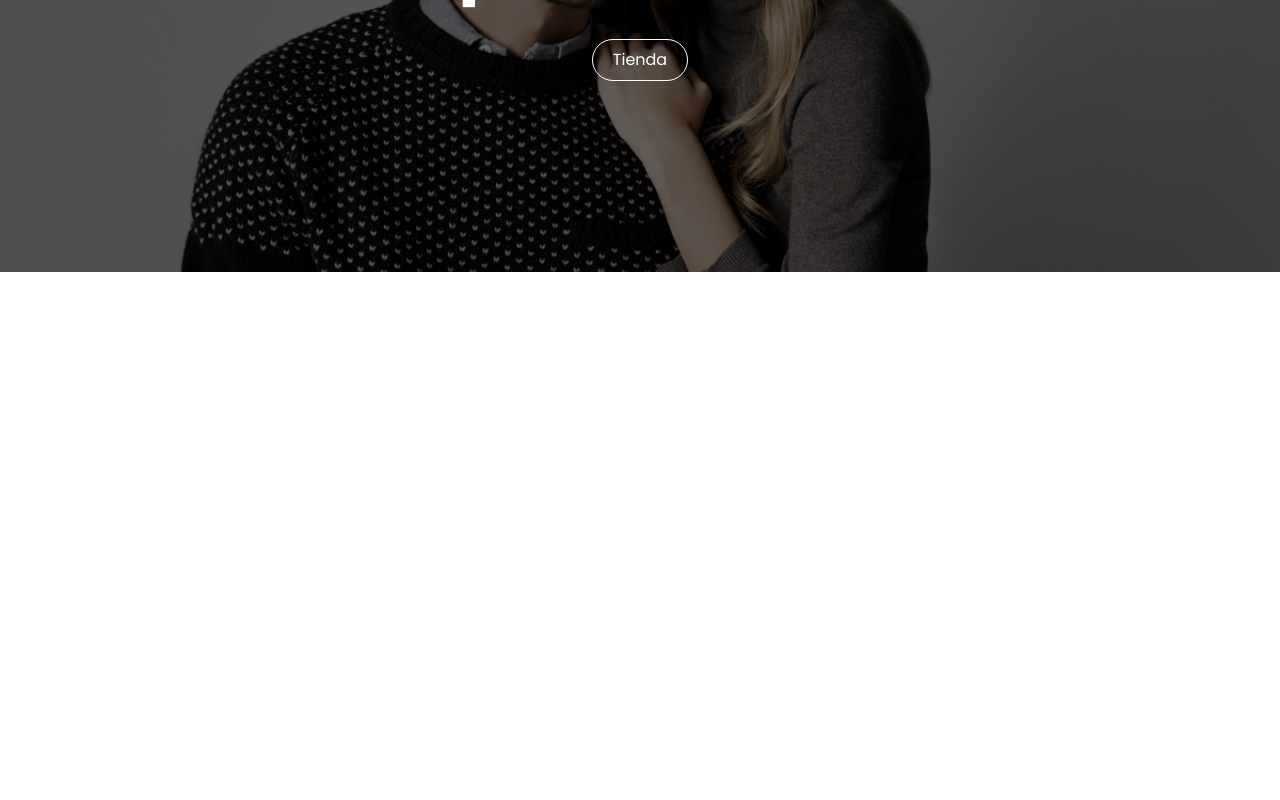
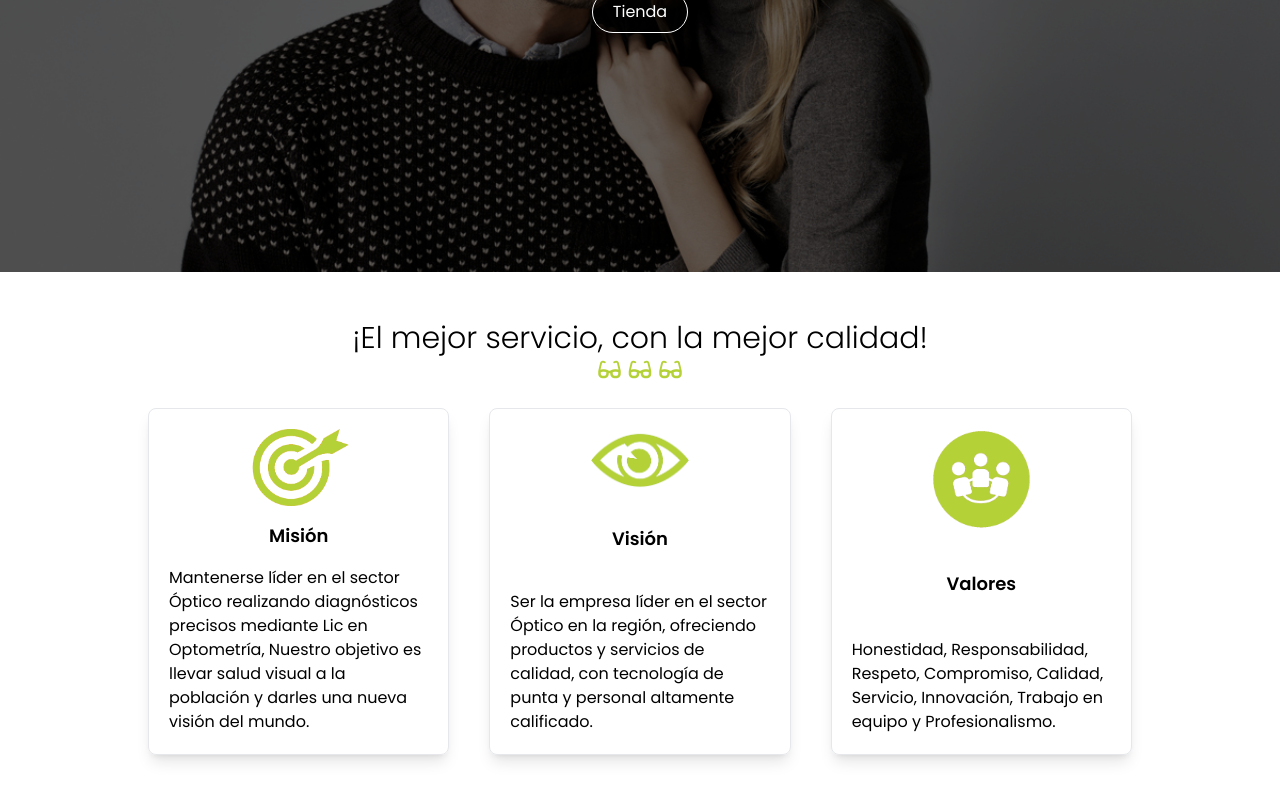
Before and after one commit to FernandoAcTr/ProyectoUnirFrontend, a React (Vite) app: page / in a window 1280 px wide. Shown: the part 368-1168 px from the top of the page. Before the commit the page ends 800 px from the top, so only its background shows below. Built offline with nearby package versions, Linux system fonts and the light colour scheme.

Commit message:
feat: seccion filosofia

```diff
--- a/package.json
+++ b/package.json
@@ -12,12 +12,14 @@
   "dependencies": {
     "react": "^18.3.1",
     "react-dom": "^18.3.1",
-    "react-router": "^7.1.1"
+    "react-router": "^7.1.1",
+    "react-typing-effect": "^2.0.5"
   },
   "devDependencies": {
     "@eslint/js": "^9.17.0",
     "@types/react": "^18.3.18",
     "@types/react-dom": "^18.3.5",
+    "@types/react-typing-effect": "^2.0.7",
     "@vitejs/plugin-react": "^4.3.4",
     "autoprefixer": "^10.4.20",
     "eslint": "^9.17.0",
--- a/src/assets/css/index.css
+++ b/src/assets/css/index.css
@@ -5,3 +5,11 @@
 html {
     font-family: "Poppins", serif;
 }
+
+.container {
+    width: 100%;
+    max-width: max(1024px, 80vw);
+    margin-left: auto;
+    margin-right: auto;
+    @apply px-5;
+}
--- /dev/null
+++ b/src/components/index.ts
@@ -0,0 +1,3 @@
+export { SectionTitle } from './section_title'
+export { Separator } from './separator'
+export { Spacer } from './spacer'
--- /dev/null
+++ b/src/components/section_title/index.tsx
@@ -0,0 +1,17 @@
+import { Separator } from '../separator'
+
+export type SectionTitleProps = {
+  text: string
+  className?: string
+}
+
+export const SectionTitle = (props: SectionTitleProps) => {
+  const { text, className } = props
+
+  return (
+    <div className={className}>
+      <h2 className='text-center text-3xl font-light'>{text}</h2>
+      <Separator />
+    </div>
+  )
+}
--- /dev/null
+++ b/src/components/separator/index.tsx
@@ -0,0 +1,9 @@
+export const Separator = () => {
+  return (
+    <div className='flex justify-center gap-2'>
+      <i className='fa-solid fa-glasses text-accent-400 text-xl'></i>
+      <i className='fa-solid fa-glasses text-accent-400 text-xl'></i>
+      <i className='fa-solid fa-glasses text-accent-400 text-xl'></i>
+    </div>
+  )
+}
--- /dev/null
+++ b/src/components/spacer/index.tsx
@@ -0,0 +1,3 @@
+export const Spacer = () => {
+  return <div className='flex-grow'></div>
+}
--- a/src/layout/guest/navbar.tsx
+++ b/src/layout/guest/navbar.tsx
@@ -13,7 +13,7 @@ export const Navbar = () => {
 
   return (
     <nav
-      className={`flex justify-between items-center h-16 px-5 fixed top-0 inset-x-0 transition-all z-10 ${
+      className={`flex justify-between items-center h-16 px-5 fixed top-0 inset-x-0 transition-all z-20 ${
         isOver ? 'bg-primary-700 shadow-md' : 'bg-transparent'
       }`}
     >
--- /dev/null
+++ b/src/pages/home/filosofia.tsx
@@ -0,0 +1,45 @@
+import { SectionTitle, Spacer } from '../../components'
+
+const Filosofia = () => {
+  return (
+    <section className='mt-12 mb-20'>
+      <SectionTitle text='¡El mejor servicio, con la mejor calidad!' />
+      <div className='container grid grid-cols-1 lg:grid-cols-3 mt-6 gap-10'>
+        <div className='border p-5 rounded-lg shadow-lg w-full mx-auto flex flex-col'>
+          <img src='/img/mision.png' alt='Mision' width={100} className='mx-auto' />
+          <Spacer />
+          <h3 className='text-center font-semibold my-4 text-lg'>Misión</h3>
+          <Spacer />
+          <p>
+            Mantenerse líder en el sector Óptico realizando diagnósticos precisos mediante Lic en Optometría, Nuestro
+            objetivo es llevar salud visual a la población y darles una nueva visión del mundo.
+          </p>
+        </div>
+
+        <div className='border p-5 rounded-lg shadow-lg w-full mx-auto flex flex-col'>
+          <img src='/img/vision.png' alt='Vision' width={100} className='mx-auto' />
+          <Spacer />
+          <h3 className='text-center font-semibold my-4 text-lg'>Visión</h3>
+          <Spacer />
+          <p>
+            Ser la empresa líder en el sector Óptico en la región, ofreciendo productos y servicios de calidad, con
+            tecnología de punta y personal altamente calificado.
+          </p>
+        </div>
+
+        <div className='border p-5 rounded-lg shadow-lg w-full mx-auto flex flex-col'>
+          <img src='/img/valores.png' alt='Valores' width={100} className='mx-auto' />
+          <Spacer />
+          <h3 className='text-center font-semibold my-4 text-lg'>Valores</h3>
+          <Spacer />
+          <p>
+            Honestidad, Responsabilidad, Respeto, Compromiso, Calidad, Servicio, Innovación, Trabajo en equipo y
+            Profesionalismo.
+          </p>
+        </div>
+      </div>
+    </section>
+  )
+}
+
+export default Filosofia
--- /dev/null
+++ b/src/pages/home/header.tsx
@@ -0,0 +1,33 @@
+import ReactTypingEffect from 'react-typing-effect'
+
+const Header = () => {
+  return (
+    <header className='bg-[url(/img/banner3.jpg)] bg-cover bg-center h-[80vh] relative'>
+      <div className='absolute top-0 left-0 w-full h-full bg-black bg-opacity-60'></div>
+      <div className='pt-16 relative flex flex-col items-center justify-center gap-4 z-10 text-white h-full'>
+        <p>¡Hola! Bienvenido a</p>
+        <ReactTypingEffect
+          text={['Óptica Tovar', 'La Óptica que Cortazar prefiere.', 'Tu mejor opción.']}
+          cursorClassName='text-7xl'
+          typingDelay={500}
+          speed={50}
+          eraseSpeed={50}
+          eraseDelay={2500}
+          displayTextRenderer={(text) => {
+            return (
+              <h1 className='text-7xl mb-6 font-bold'>
+                {text.split('').map((char, i) => {
+                  const key = `${i}`
+                  return <span key={key}>{char}</span>
+                })}
+              </h1>
+            )
+          }}
+        />
+        <button className='border border-white p-2 px-5 rounded-full'>Tienda</button>
+      </div>
+    </header>
+  )
+}
+
+export default Header
--- a/src/pages/home/index.tsx
+++ b/src/pages/home/index.tsx
@@ -1,12 +1,11 @@
+import Header from './header'
+import Filosofia from './filosofia'
+
 const HomePage = () => {
   return (
-    <div className='bg-[url(/img/banner3.jpg)] bg-cover bg-center h-[80vh] relative'>
-      <div className='absolute top-0 left-0 w-full h-full bg-black bg-opacity-60'></div>
-      <div className='pt-16 relative flex flex-col items-center justify-center gap-4 z-10 text-white h-full'>
-        <p>¡Hola! Bienvenido a</p>
-        <h1 className='text-7xl mb-6 font-bold'>Óptica Tovar</h1>
-        <button className='border border-white p-2 px-5 rounded-full'>Tienda</button>
-      </div>
+    <div>
+      <Header />
+      <Filosofia />
     </div>
   )
 }
--- a/tailwind.config.js
+++ b/tailwind.config.js
@@ -20,6 +20,19 @@ export default {
           900: '#0d519b',
           950: '#0e315d',
         },
+        accent: {
+          50: '#fafce9',
+          100: '#f1f7d0',
+          200: '#e4f0a6',
+          300: '#d0e472',
+          400: '#b4d137',
+          500: '#9cba28',
+          600: '#79941c',
+          700: '#5d711a',
+          800: '#4a5a1a',
+          900: '#404d1a',
+          950: '#202a09',
+        },
       },
     },
   },
```
Also changed, not shown: 1 other file (tests, documents, lock files or other folders).
